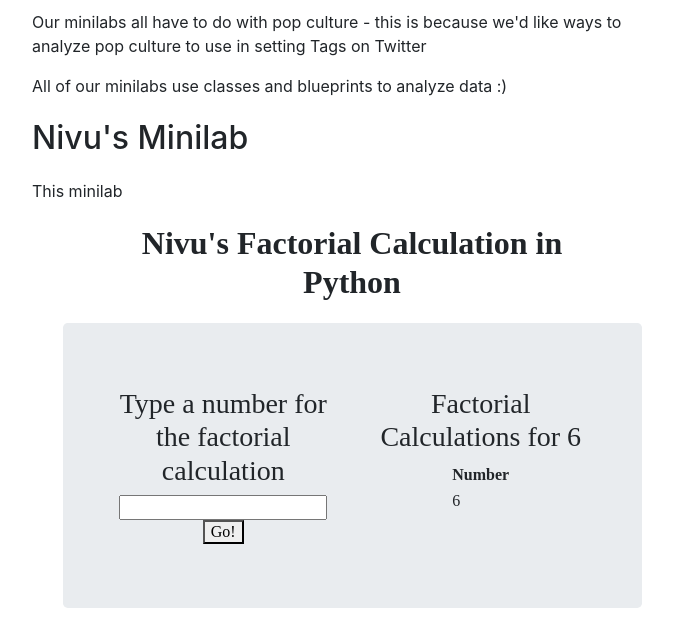
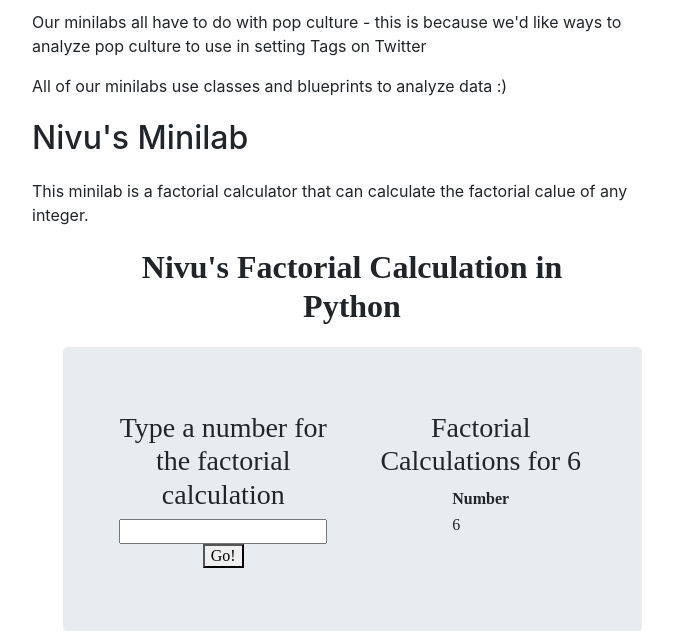
Before and after one commit to noyah81/p2ducks, a Flask app: page /nivu/minilab-nivu in a window 1280 px wide. Shown: the part 172-803 px from the top of the page, without its empty margins (288-961 px from the left). Run offline with Flask 2, Linux system fonts and the light colour scheme; some libraries are stand-ins or nearby versions.

Commit message:
nivu factorial memo

```diff
--- a/templates/minilabs/nivu/minilab-nivu.html
+++ b/templates/minilabs/nivu/minilab-nivu.html
@@ -2,7 +2,7 @@
 {% block minilab %}
 
 <h1>Nivu's Minilab</h1>
-<p>This minilab </p>
+<p>This minilab is a factorial calculator that can calculate the factorial calue of any integer.</p>
 
 <div class="container">
 
```
